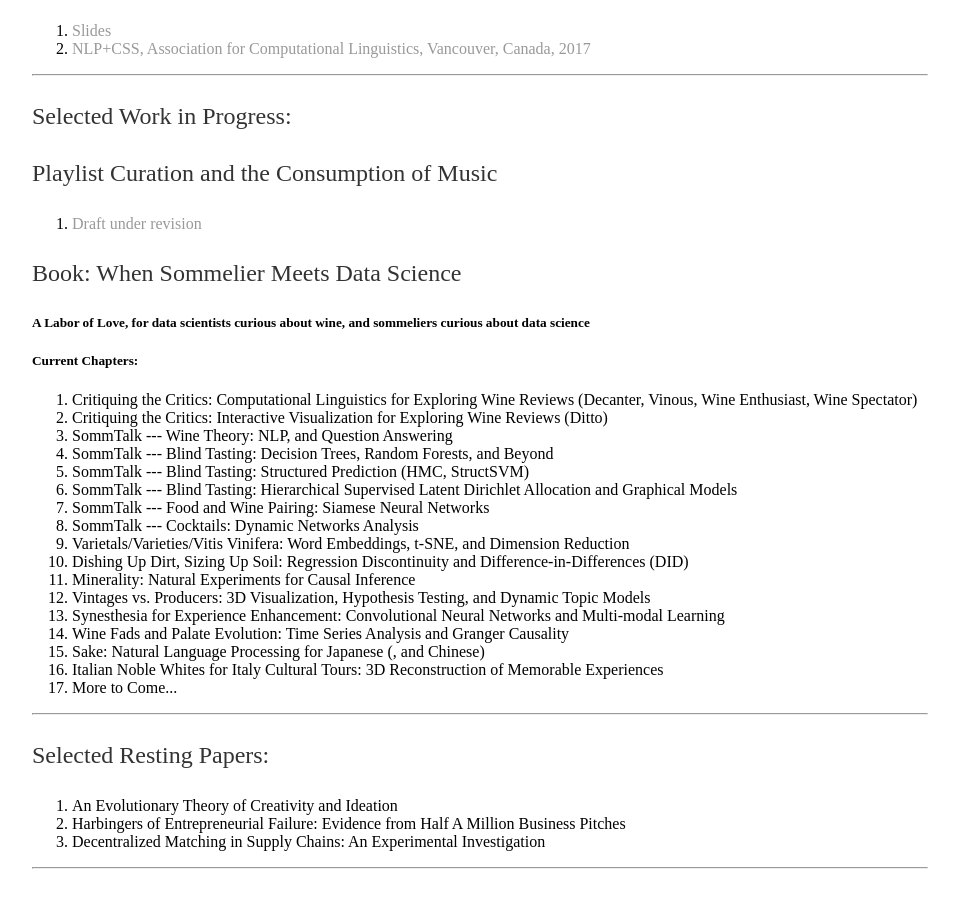
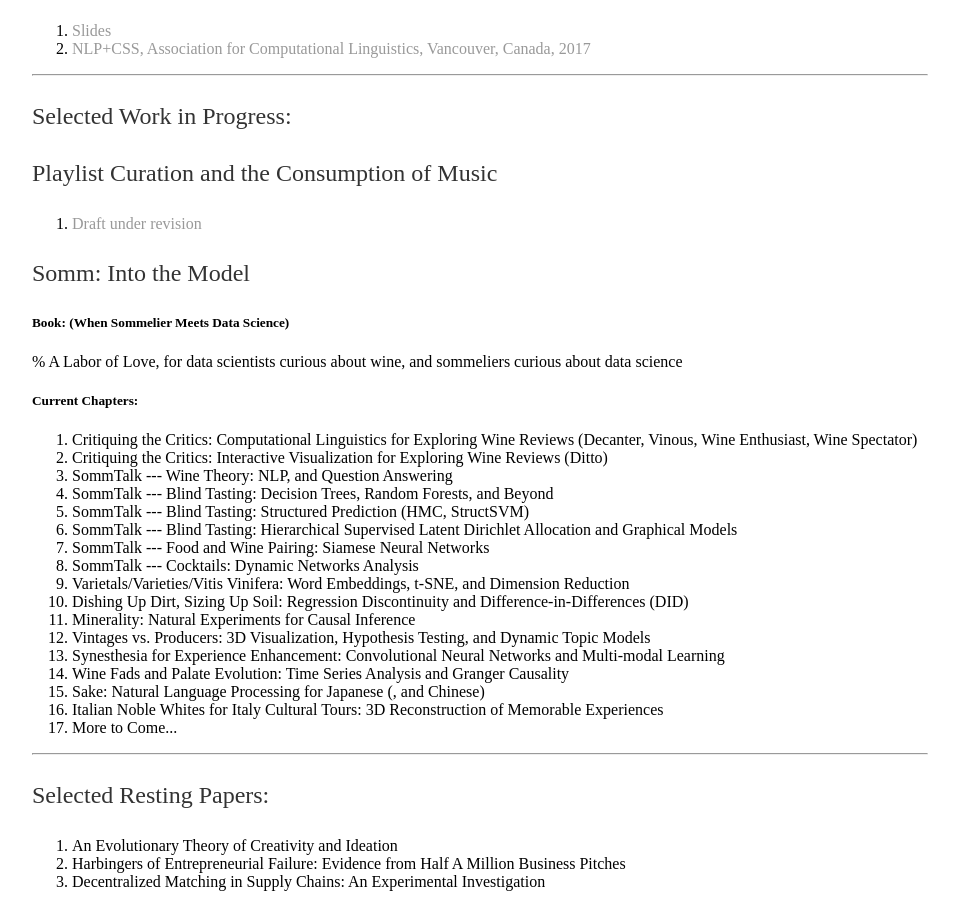
Before and after one commit to shenglih/shenglih.github.io, a Jekyll site: the page built from research/index.html, in a window 1280 px wide and 900 px high, scrolled down 1742 px. Shown: the whole window, without its empty margins (160-1119 px from the left). Built offline with Jekyll 4.4.1, drawn with Linux system fonts in a browser that asks for light colours.

Commit message:
Update index.html

```diff
--- a/research/index.html
+++ b/research/index.html
@@ -88,8 +88,9 @@ title: Shengli Hu, Research
 <ol>
 	<li><a href="">Draft under revision</a></li>
 	</ol>
-	<p> Book: When Sommelier Meets Data Science </p>
-	<h5> A Labor of Love, for data scientists curious about wine, and sommeliers curious about data science</h5>
+	<p> Somm: Into the Model </p>
+	<h5> Book: (When Sommelier Meets Data Science) </h5>
+% A Labor of Love, for data scientists curious about wine, and sommeliers curious about data science
 	<h5> Current Chapters: </h5>
 	<ol>
 	<li>Critiquing the Critics: Computational Linguistics for Exploring Wine Reviews (Decanter, Vinous, Wine Enthusiast, Wine Spectator)</li>
```
